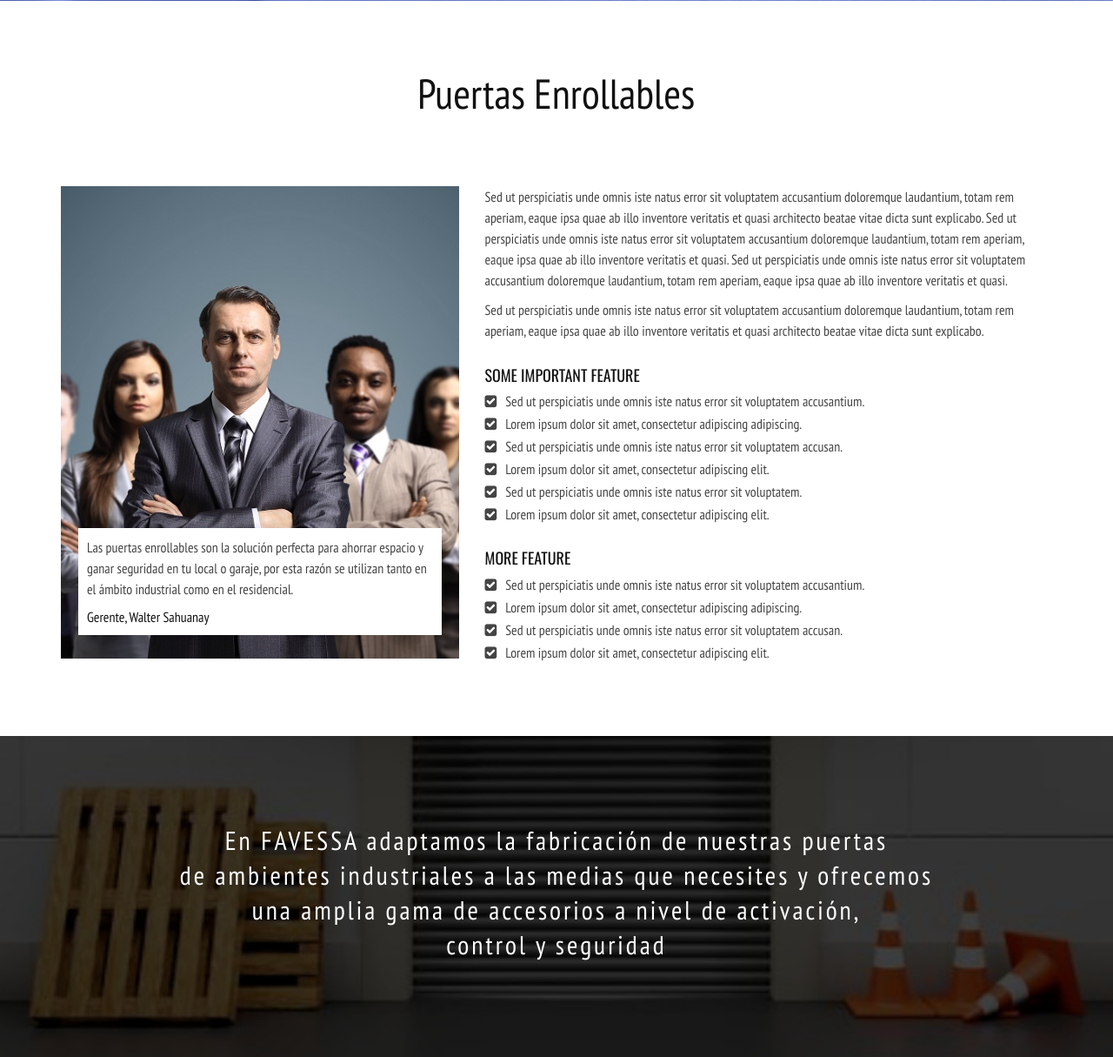
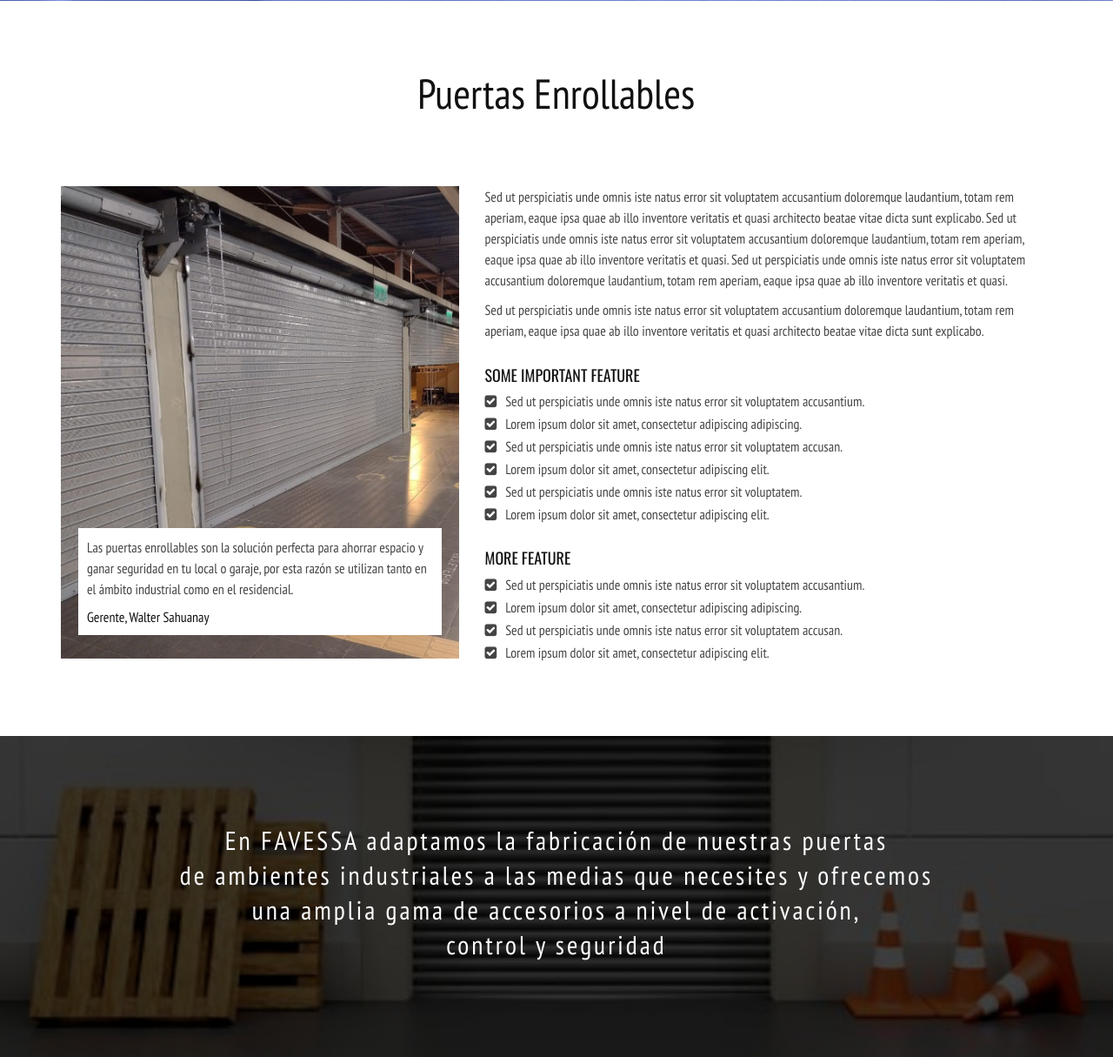
Before and after one commit to ericksonespejo/favweb, a PHP site: page / in a window 1280 px wide. Shown: the part 802-2017 px from the top of the page at 87% size. Run offline with PHP 8.4, Linux system fonts and the light colour scheme; some libraries are stand-ins or nearby versions.

Commit message:
cambio de foto

```diff
--- a/includes/inicio/nosotros.php
+++ b/includes/inicio/nosotros.php
@@ -11,7 +11,7 @@
             <div class="row">
                <div class="col-md-5">
                    <div class="about-img">
-                       <img src="images/corporate1.jpg" class="img-responsive" alt="About images">
+                       <img src="images/puertas-enrollables-favessa.jpg" class="img-responsive" alt="About images">
                        <div class="head-text">
                            <p>Las puertas enrollables son la solución perfecta para ahorrar espacio y ganar seguridad en tu local o garaje, por esta razón se utilizan tanto en el ámbito industrial como en el residencial.</p>
                            <span>Gerente, Walter Sahuanay</span>
```
Also changed, not shown: images/puertas-enrollables-favessa.jpg (added).
